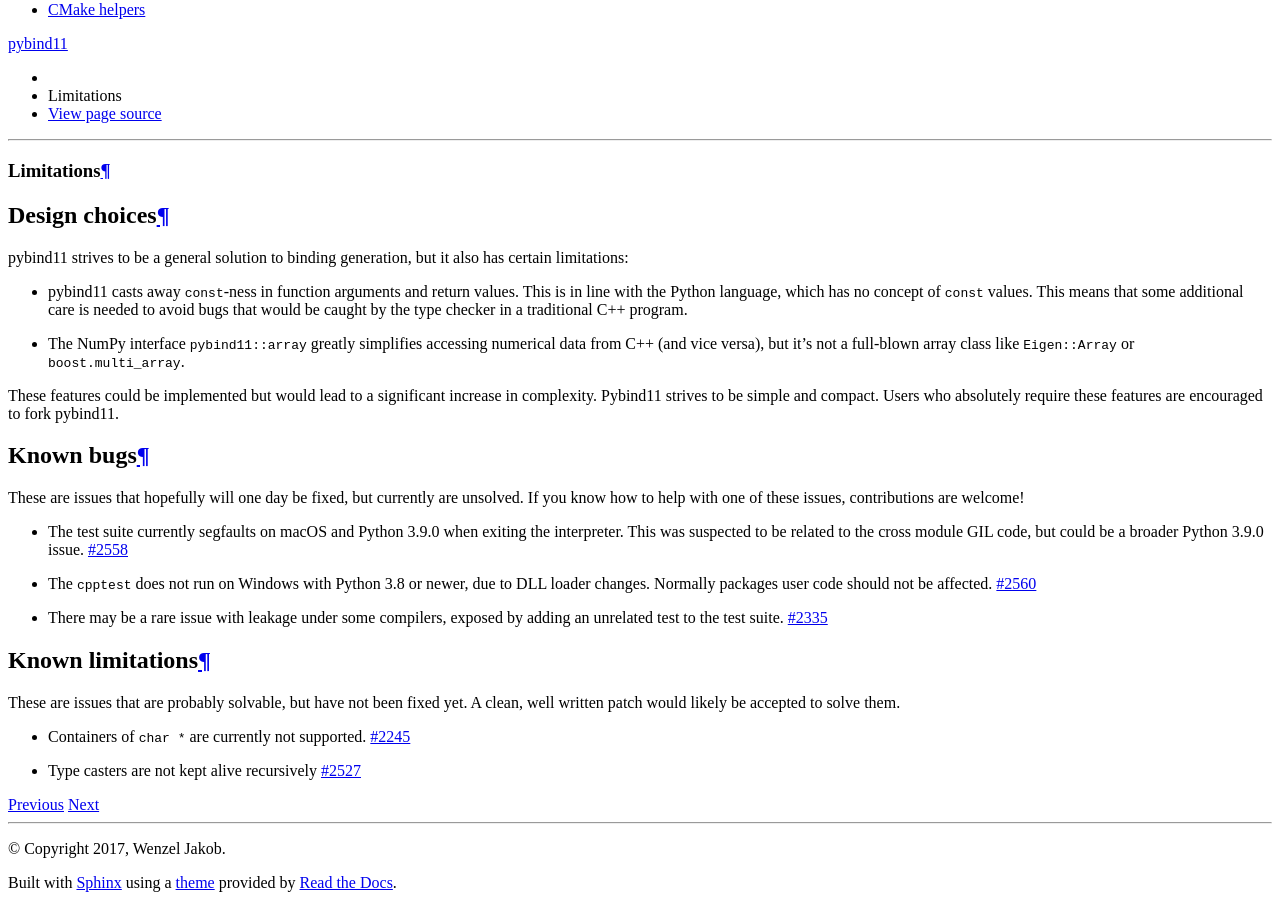
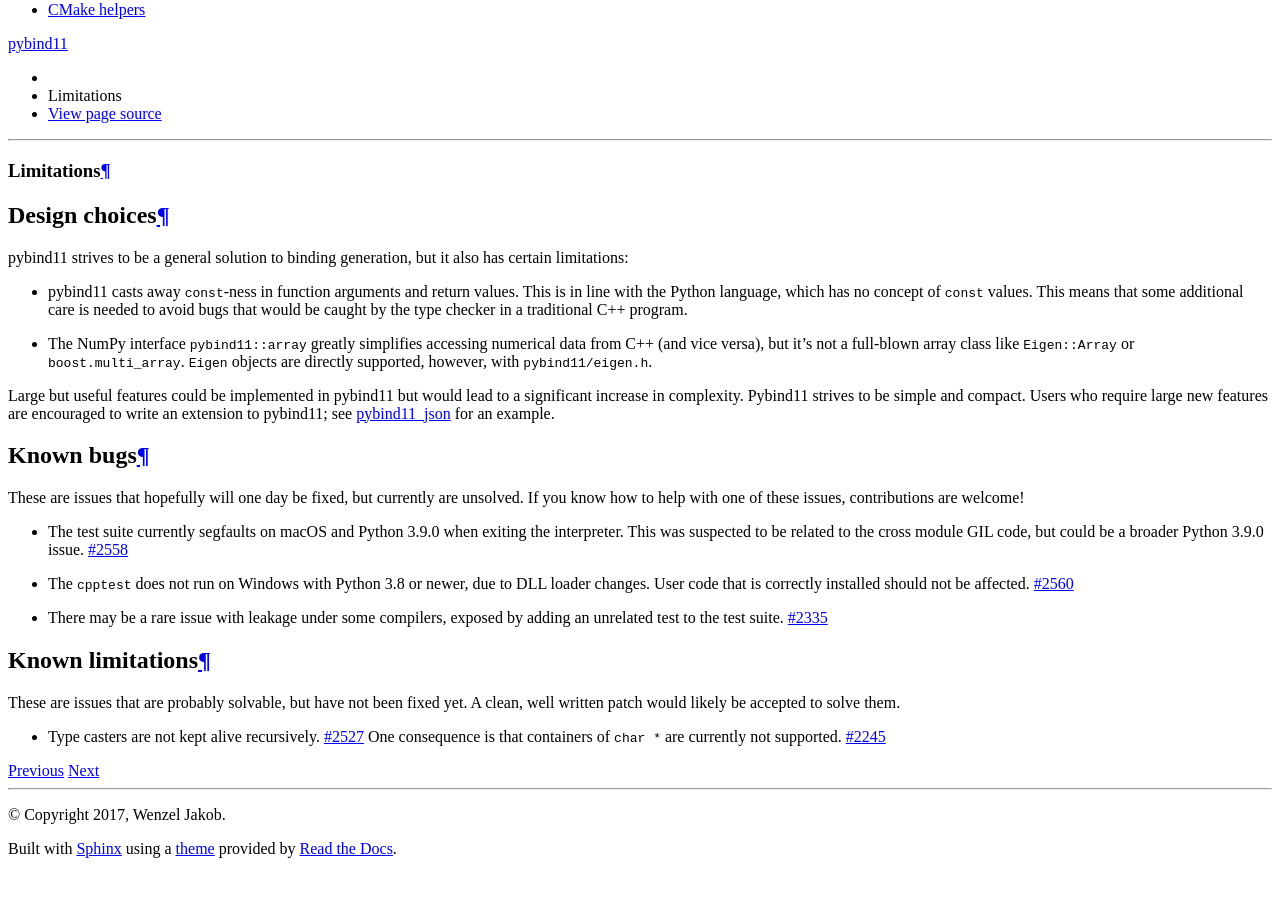
Before and after one commit to pybind/pybind11, a Sphinx documentation site: the page built from docs/limitations.rst, in a window 1280 px wide and 900 px high, scrolled down 608 px. Built offline with Sphinx 7.4.7 and the Read the Docs theme 2.0.0, drawn with Linux system fonts in a browser that asks for light colours; after the commit the page ends 1474 px from its top, so only the background shows below that.

Commit message:
docs: updates from @rwgk

```diff
--- a/docs/faq.rst
+++ b/docs/faq.rst
@@ -315,7 +315,7 @@
 
 1. Avoid using ``find_package(PythonInterp)`` and ``find_package(PythonLibs)``
    from CMake and rely on pybind11 in detecting Python version. If this is not
-   possible CMake machinery should be called *before* including pybind11.
+   possible, the CMake machinery should be called *before* including pybind11.
 2. Set ``PYBIND11_FINDPYTHON`` to ``True`` or use ``find_package(Python
    COMPONENTS Interpreter Development)`` on modern CMake (3.12+, 3.15+ better,
    3.18.2+ best). Pybind11 in these cases uses the new CMake FindPython instead
--- a/docs/limitations.rst
+++ b/docs/limitations.rst
@@ -14,11 +14,14 @@
 
 - The NumPy interface ``pybind11::array`` greatly simplifies accessing
   numerical data from C++ (and vice versa), but it's not a full-blown array
-  class like ``Eigen::Array`` or ``boost.multi_array``.
+  class like ``Eigen::Array`` or ``boost.multi_array``. ``Eigen`` objects are
+  directly supported, however, with ``pybind11/eigen.h``.
 
-These features could be implemented but would lead to a significant increase in
-complexity. Pybind11 strives to be simple and compact. Users who absolutely
-require these features are encouraged to fork pybind11.
+Large but useful features could be implemented in pybind11 but would lead to a
+significant increase in complexity. Pybind11 strives to be simple and compact.
+Users who require large new features are encouraged to write an extension to
+pybind11; see `pybind11_json <https://github.com/pybind/pybind11_json>`_ for an
+example.
 
 
 Known bugs
@@ -34,7 +37,7 @@
   `#2558 <https://github.com/pybind/pybind11/issues/2558>`_
 
 - The ``cpptest`` does not run on Windows with Python 3.8 or newer, due to DLL
-  loader changes. Normally packages user code should not be affected.
+  loader changes. User code that is correctly installed should not be affected.
   `#2560 <https://github.com/pybind/pybind11/pull/2560>`_
 
 - There may be a rare issue with leakage under some compilers, exposed by
@@ -47,8 +50,7 @@
 These are issues that are probably solvable, but have not been fixed yet. A
 clean, well written patch would likely be accepted to solve them.
 
-- Containers of ``char *`` are currently not supported.
+- Type casters are not kept alive recursively.
+  `#2527 <https://github.com/pybind/pybind11/issues/2527>`_
+  One consequence is that containers of ``char *`` are currently not supported.
   `#2245 <https://github.com/pybind/pybind11/issues/2245>`_
-
-- Type casters are not kept alive recursively
-  `#2527 <https://github.com/pybind/pybind11/issues/2527>`_
--- a/docs/upgrade.rst
+++ b/docs/upgrade.rst
@@ -37,8 +37,8 @@
 class to be hashable, possibly using the new ``py::hash`` shortcut.
 
 The constructors for ``py::array`` now always take signed integers for size,
-for consistency. Can cause some compiler warnings to appear. Cast to
-``py::ssize_t`` if needed.
+for consistency. This may lead to compiler warnings on some systems. Cast to
+``py::ssize_t`` instead of ``std::size_t``.
 
 The ``tools/clang`` submodule and ``tools/mkdoc.py`` have been moved to a
 standalone package, `pybind11-mkdoc`_. If you were using those tools, please
```
Also changed, not shown: docs/changelog.rst (+7 -6 lines).
